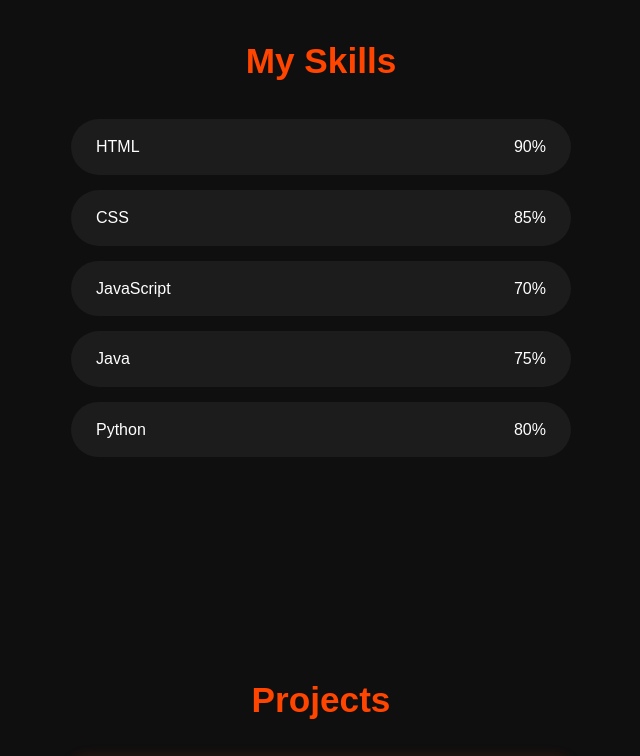
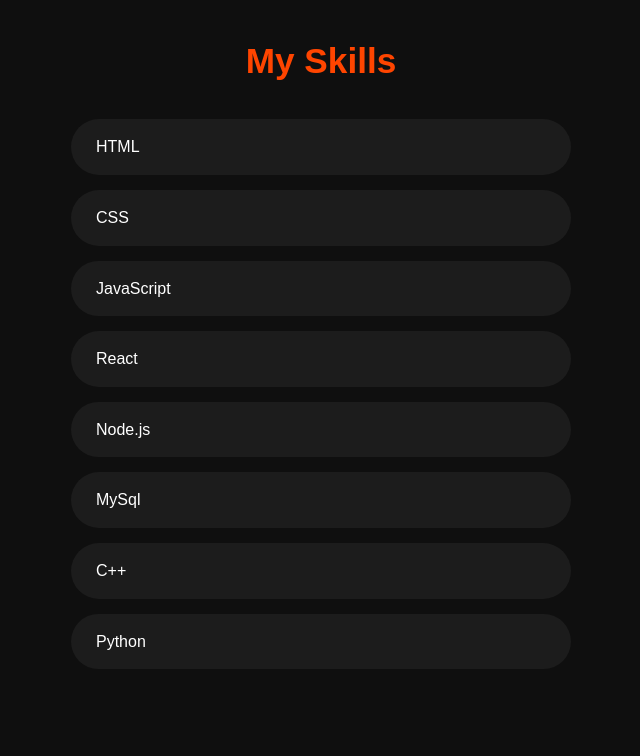
Before and after one commit to Raj2507aiml/portfolio-website, a plain HTML site: page index.html in a window 1280 px wide. Shown: the part 1270-2026 px from the top of the page, without its empty margins (319-959 px from the left). Drawn offline with Linux system fonts and the light colour scheme.

Commit message:
Update index.html

```diff
--- a/index.html
+++ b/index.html
@@ -83,11 +83,15 @@
 <section class="skills" id="skills">
   <h2 class="section-title">My Skills</h2>
 
-  <div class="skill-box"><span>HTML</span><span>90%</span></div>
-  <div class="skill-box"><span>CSS</span><span>85%</span></div>
-  <div class="skill-box"><span>JavaScript</span><span>70%</span></div>
-  <div class="skill-box"><span>Java</span><span>75%</span></div>
-  <div class="skill-box"><span>Python</span><span>80%</span></div>
+  <div class="skill-box"><span>HTML</span></div>
+  <div class="skill-box"><span>CSS</span></div>
+  <div class="skill-box"><span>JavaScript</span></div>
+  <div class="skill-box"><span>React</span></div>
+  <div class="skill-box"><span>Node.js</div>
+  <div class="skill-box"><span>MySql</div>
+  <div class="skill-box"><span>C++</div>
+  <div class="skill-box"><span>Python</div>
+
 </section>
 
 <!-- ===== PROJECTS ===== -->
```
